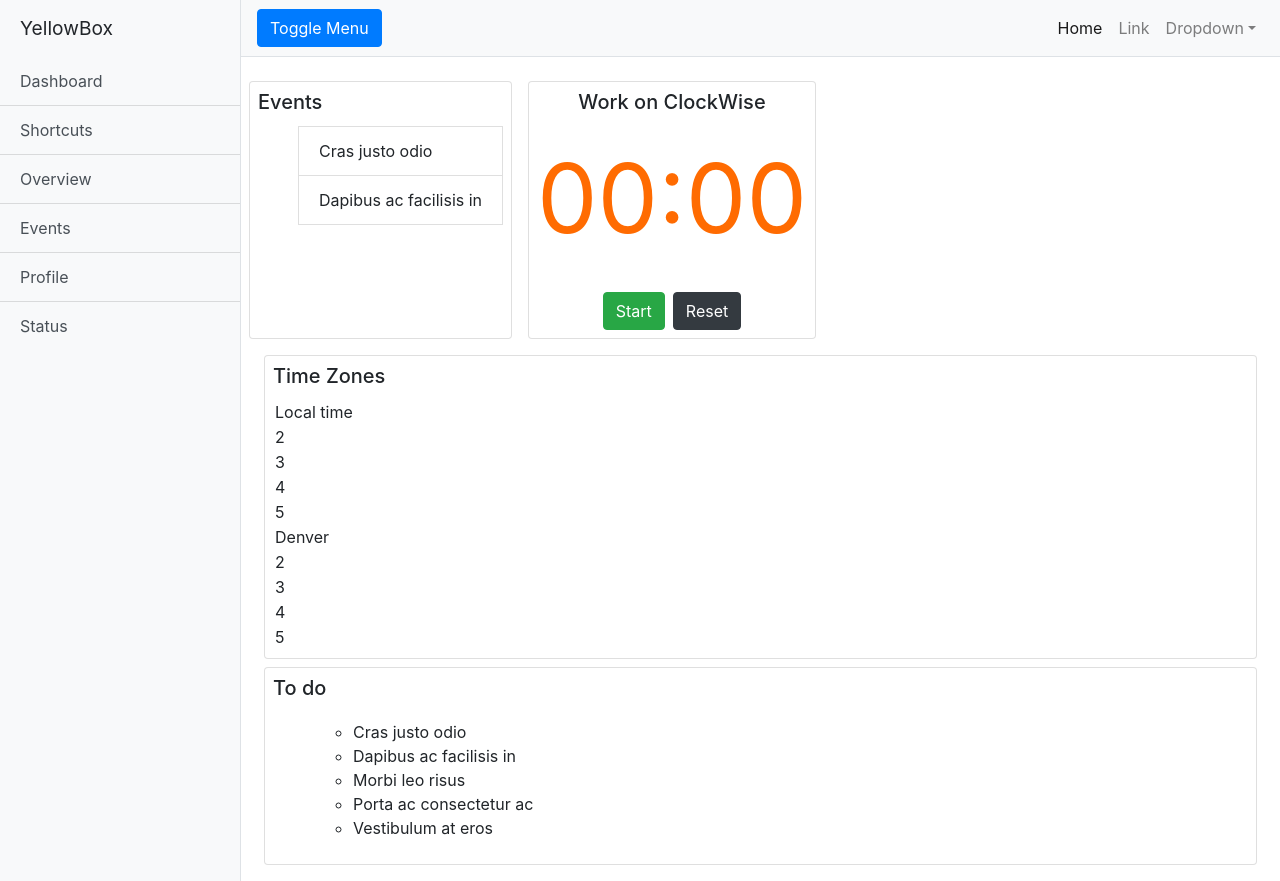
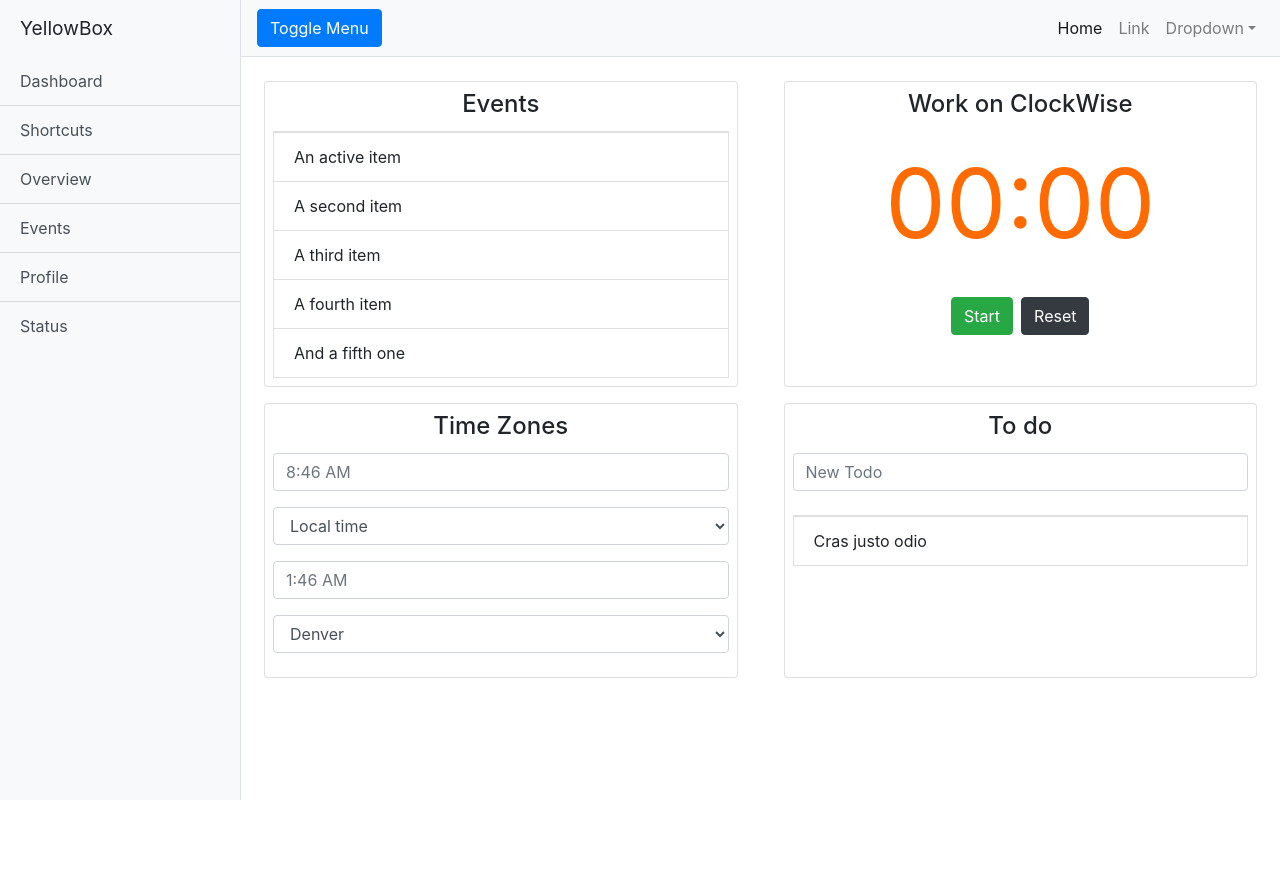
Before and after one commit to jqn/clockwise-react, a React (Create React App) app: page /admin/dashboard in a window 1280 px wide. After the commit the page ends 800 px from the top, so only its background shows below. Built offline with nearby package versions, Linux system fonts and the light colour scheme.

Commit message:
Completed restoring ui cards to correct elements

```diff
--- a/src/components/Counter.js
+++ b/src/components/Counter.js
@@ -47,7 +47,7 @@ const Timer = () => {
 
   return (
     <div className="card h-100 text-center p-2">
-      <h5 className="card-title">{title}</h5>
+      <h4 className="card-title">{title}</h4>
       <div className="timer" style={timerStyle}>
         <span>{minutes}</span>
         <span>:</span>
--- a/src/components/Events.js
+++ b/src/components/Events.js
@@ -4,10 +4,15 @@ import PropTypes from "prop-types";
 const Events = () => {
   return (
     <div className="card p-2 h-100">
-      <h5 className="card-title">Events</h5>
-      <ul className="list-grop">
-        <li className="list-group-item">Cras justo odio</li>
-        <li className="list-group-item">Dapibus ac facilisis in</li>
+      <h4 className="card-title text-center">Events</h4>
+      <ul className="list-group rounded-0">
+        <li className="list-group-item" aria-current="true">
+          An active item
+        </li>
+        <li className="list-group-item">A second item</li>
+        <li className="list-group-item">A third item</li>
+        <li className="list-group-item">A fourth item</li>
+        <li className="list-group-item">And a fifth one</li>
       </ul>
     </div>
   );
--- a/src/components/TimeZones.js
+++ b/src/components/TimeZones.js
@@ -3,30 +3,30 @@ import React from "react";
 export default function TimeZone() {
   return (
     <div className="card h-100 p-2">
-      <h5 className="card-title">Time Zones</h5>
-      <div controlId="exampledivInput1">
-        <div placeholder="8:46 AM" />
+      <h4 className="card-title text-center">Time Zones</h4>
+      <div className="form-group">
+        <input className="form-control" placeholder="8:46 AM" />
       </div>
-      <div controlId="exampledivSelect1">
-        <div as="select">
+      <div className="form-group">
+        <select className="form-control">
           <option>Local time</option>
           <option>2</option>
           <option>3</option>
           <option>4</option>
           <option>5</option>
-        </div>
+        </select>
       </div>
-      <div controlId="exampledivInput1">
-        <div placeholder="1:46 AM" />
+      <div className="form-group">
+        <input className="form-control" placeholder="1:46 AM" />
       </div>
-      <div controlId="exampledivSelect1">
-        <div as="select">
+      <div className="form-group">
+        <select className="form-control">
           <option>Denver</option>
           <option>2</option>
           <option>3</option>
           <option>4</option>
           <option>5</option>
-        </div>
+        </select>
       </div>
     </div>
   );
--- a/src/components/TodoList/TextInput.js
+++ b/src/components/TodoList/TextInput.js
@@ -5,13 +5,14 @@ import PropTypes from 'prop-types';
 
 const TextInput = () => {
   return (
-    <form>
-      <div
+    <div className="form-group">
+      <input
+        className="form-control"
         placeholder="New Todo"
         aria-label="todo"
         aria-describedby="todo"
       />
-    </form>
+    </div>
   );
 };
 
--- a/src/components/TodoList/TodoItem.js
+++ b/src/components/TodoList/TodoItem.js
@@ -3,13 +3,7 @@ import PropTypes from "prop-types";
 
 const TodoItem = ({ todo, onChange, onDelete }) => {
   return (
-    <ul>
-      <li>Cras justo odio</li>
-      <li>Dapibus ac facilisis in</li>
-      <li>Morbi leo risus</li>
-      <li>Porta ac consectetur ac</li>
-      <li>Vestibulum at eros</li>
-    </ul>
+    <li className="list-group-item">Cras justo odio</li>
   );
 };
 
--- a/src/components/TodoList/TodoList.js
+++ b/src/components/TodoList/TodoList.js
@@ -6,9 +6,9 @@ import TodoItem from "./TodoItem";
 const TodoList = () => {
   return (
     <div className="card h-100 p-2">
-      <h5 className="card-title">To do</h5>
+      <h4 className="card-title text-center">To do</h4>
       <TextInput />
-      <ul className="rounded-0 mt-2">
+      <ul className="list-group rounded-0 mt-2">
         <TodoItem />
       </ul>
     </div>
--- a/src/containers/Dashboard.js
+++ b/src/containers/Dashboard.js
@@ -9,20 +9,20 @@ import Events from "../components/Events";
 const Dashboard = () => {
   return (
     <div className="container-fluid">
-      <div fluid className="my-3">
+      <div className="my-3">
         <div className="row">
-          <div md className="m-2">
+          <div className="col-md m-2">
             <Events />
           </div>
-          <div md className="m-2">
+          <div className="col-md m-2">
             <Counter />
           </div>
         </div>
-        <div>
-          <div md className="m-2">
+        <div className="row">
+          <div className="col-md m-2">
             <TimeZones />
           </div>
-          <div md className="m-2">
+          <div className="col-md m-2">
             <TodoList />
           </div>
         </div>
```
